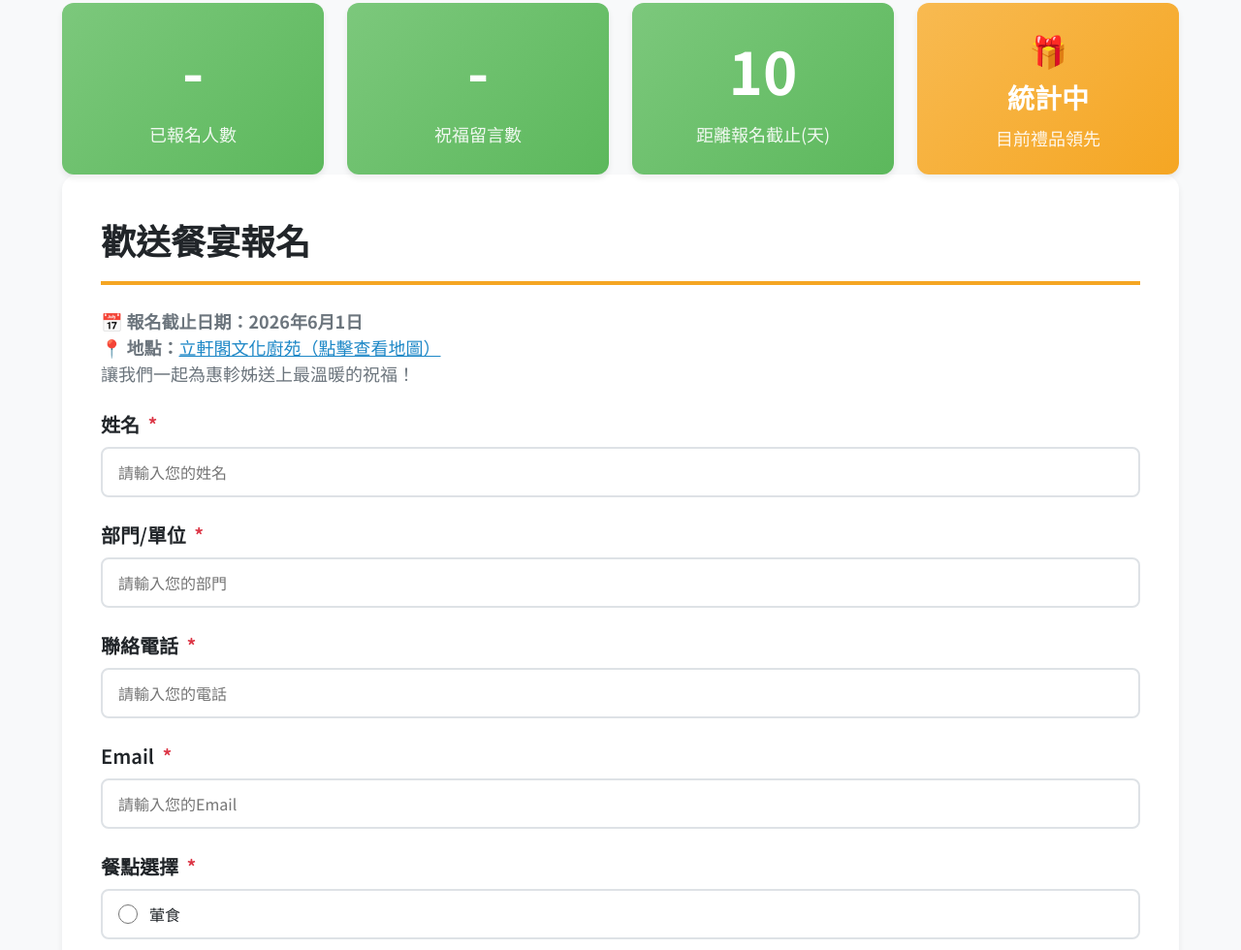
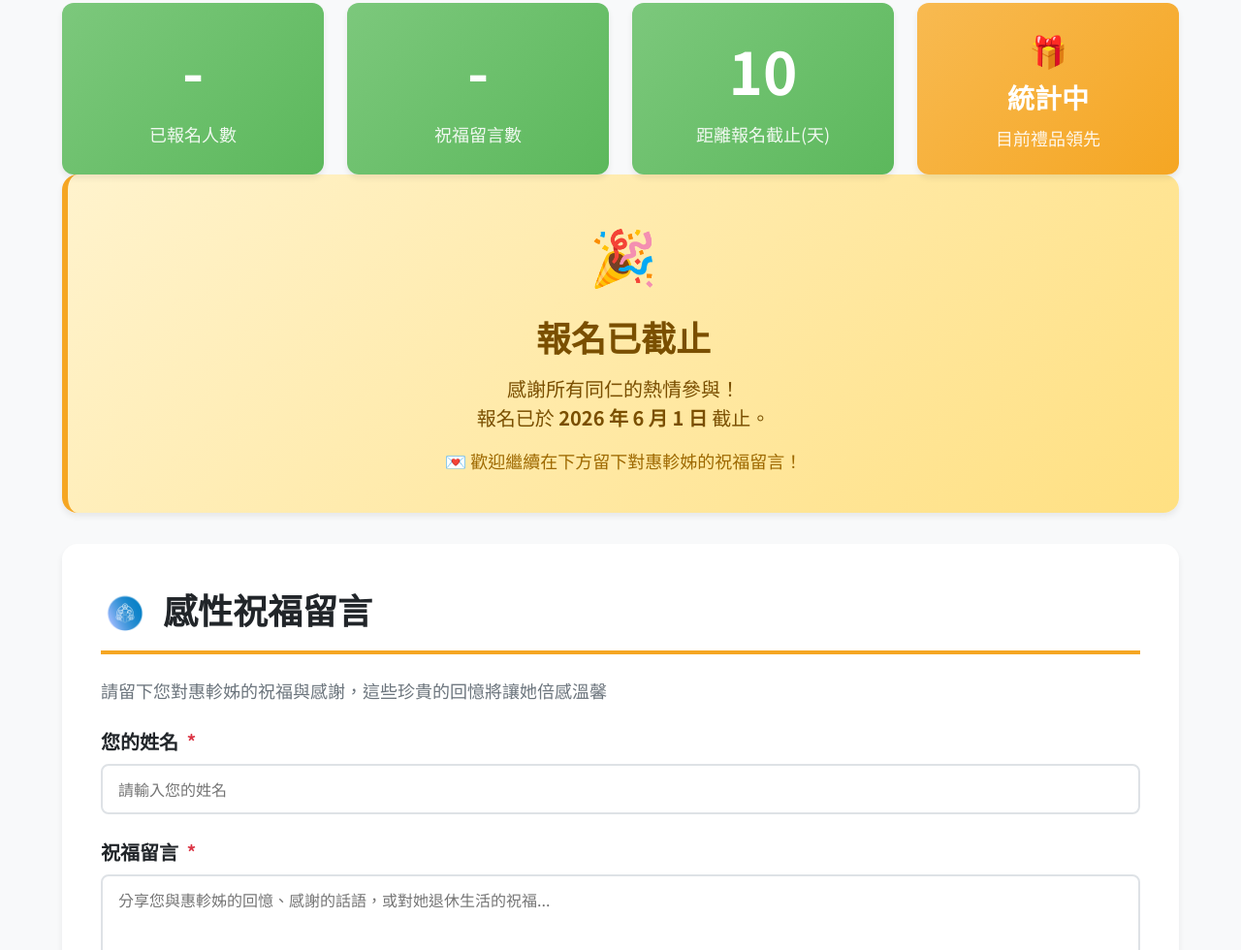
Before and after one commit to argus911/retire65.cht.jiang, a plain HTML site: page index.html in a window 1280 px wide. Shown: the part 848-1828 px from the top of the page at 97% size. Drawn offline with nearby package versions, Linux system fonts and the light colour scheme.

Commit message:
feat: 新增報名功能開關 REGISTRATION_OPEN，截止後顯示公告並保留留言功能

```diff
--- a/index.html
+++ b/index.html
@@ -645,8 +645,20 @@
       </div>
     </div>
 
+    <!-- 報名截止公告 Banner（REGISTRATION_OPEN=false 時顯示） -->
+    <div id="registrationClosedBanner" class="section" style="display:none; background: linear-gradient(135deg, #fff3cd, #ffe082); border-left: 6px solid #F5A623; text-align: center; padding: 40px 32px;">
+      <div style="font-size: 56px; margin-bottom: 16px;">🎉</div>
+      <h2 style="font-size: var(--cht-text-3xl); font-weight: var(--cht-font-bold); color: #7a4f00; margin-bottom: 12px;">報名已截止</h2>
+      <p style="font-size: var(--cht-text-lg); color: #7a4f00; margin-bottom: 8px;">
+        感謝所有同仁的熱情參與！<br>報名已於 <strong>2026 年 6 月 1 日</strong> 截止。
+      </p>
+      <p style="font-size: var(--cht-text-base); color: #9e6900; margin-top: 16px;">
+        💌 歡迎繼續在下方留下對惠軫姊的祝福留言！
+      </p>
+    </div>
+
     <!-- Registration Form Section (含禮品挑選) -->
-    <div class="section">
+    <div id="registrationSection" class="section">
       <h2 class="section-title">
         歡送餐宴報名
       </h2>
@@ -880,6 +892,13 @@
     // ✅ Google Apps Script 部署網址（已更新至最新版本）
     const GOOGLE_SCRIPT_URL = 'https://script.google.com/macros/s/AKfycbxBt6FrMoIAcMGGCmZPI7AmuSHg6483T_vUG4Znnkc-kdP-gc4-u_3zXdK7OtzvGTYglw/exec';
 
+    // ============================================================
+    // ★ 報名功能開關 ★
+    //   true  → 開放報名（顯示報名表單）
+    //   false → 關閉報名（顯示截止公告，僅保留留言功能）
+    // ============================================================
+    const REGISTRATION_OPEN = false;
+
     // Check if configured
     if (GOOGLE_SCRIPT_URL === 'YOUR_GOOGLE_SCRIPT_URL_HERE') {
       console.warn('請先設定 GOOGLE_SCRIPT_URL');
@@ -893,6 +912,19 @@
       const today = new Date();
       const daysRemaining = Math.max(0, Math.ceil((deadline - today) / (1000 * 60 * 60 * 24)));
       document.getElementById('daysRemaining').textContent = daysRemaining;
+    }
+
+    // 根據 REGISTRATION_OPEN 切換報名區塊顯示狀態
+    function initRegistrationState() {
+      const regSection = document.getElementById('registrationSection');
+      const closedBanner = document.getElementById('registrationClosedBanner');
+      if (REGISTRATION_OPEN) {
+        regSection.style.display = 'block';
+        closedBanner.style.display = 'none';
+      } else {
+        regSection.style.display = 'none';
+        closedBanner.style.display = 'block';
+      }
     }
 
     // Show message
@@ -1285,6 +1317,7 @@
     });
 
     // Initialize
+    initRegistrationState();
     updateDaysRemaining();
     loadData();
 
```
